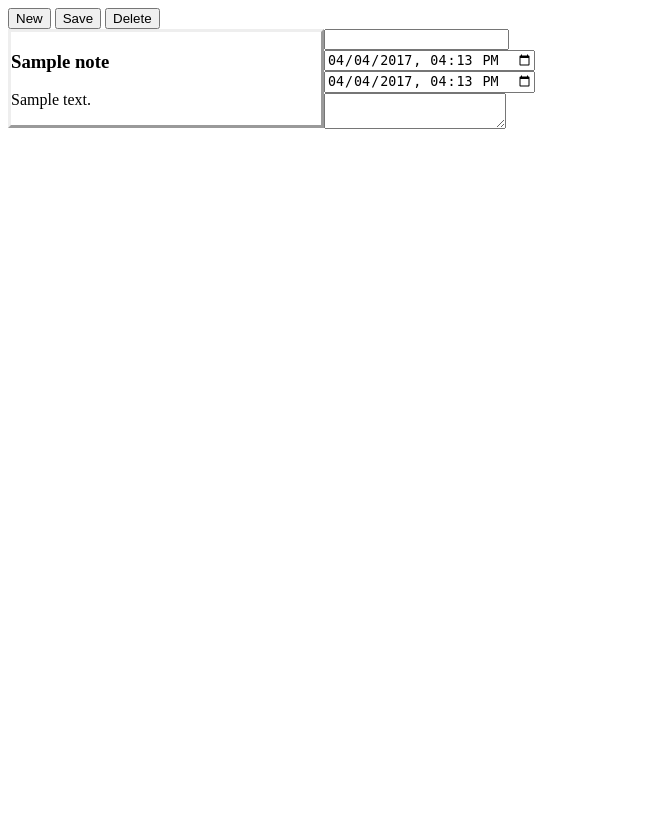
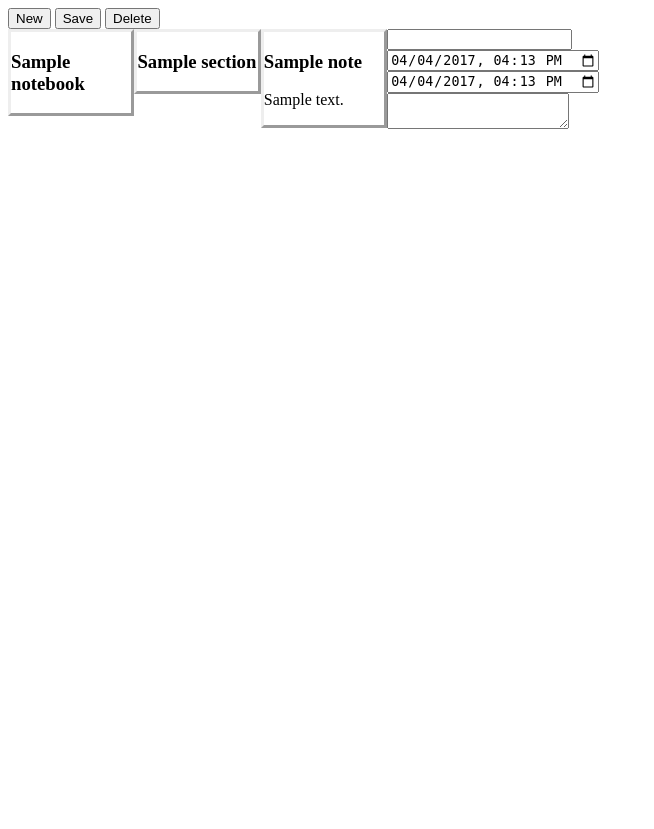
Before and after one commit to drmirk/notes, a Flask app: page / in a window 1280 px wide. Shown: the whole page, without its empty margins (0-654 px from the left). Run offline with Flask 2, Linux system fonts and the light colour scheme; tables that the repository leaves empty hold one stand-in row (values such as "Sample post"); some libraries are stand-ins or nearby versions.

Commit message:
All notebooks, all sections & all notes are displayed on screen

```diff
--- a/notes/static/css/style.css
+++ b/notes/static/css/style.css
@@ -1,12 +1,12 @@
 .all_notes {
-    width: 25%;
+    width: 10%;
     height:100vh;
     overflow-y: auto;
     float: left;
     text-align:justify;
 }
 .single_note {
-    width: 75%;
+    width: 70%;
     height:100vh;
     overflow-y: auto;
     float: left;
--- a/notes/templates/base.html
+++ b/notes/templates/base.html
@@ -13,6 +13,20 @@
             {{ my_form.new(form="main_form") }}
             {{ my_form.save(form="main_form") }}
             {{ my_form.delete(form="main_form") }}
+        </div>
+        <div class=all_notes tabindex="6">
+        {% for notebook in notebooks %}
+            <div class=single_preview>
+                <h3>{{ notebook.get_title() }}</h3>
+            </div>
+        {% endfor %}
+        </div>
+        <div class=all_notes tabindex="6">
+        {% for section in sections %}
+            <div class=single_preview>
+                <h3>{{ section.get_title() }}</h3>
+            </div>
+        {% endfor %}
         </div>
         <div class=all_notes tabindex="6">
         {% for note in notes %}
--- a/notes/views.py
+++ b/notes/views.py
@@ -56,11 +56,15 @@ def new_note():
     btw creation date can be changed, but modification date can't be changed'''
     my_form.creation_date.raw_data = current_time()
     my_form.modification_date.raw_data = current_time()
+    '''get all notebooks from database'''
+    notebooks = Notebook.query.all()
+    '''get all sections from database'''
+    sections = Section.query.all()
     '''get all notes from database in a descending order'''
     notes = Note.query.order_by(Note.creation_date.desc()).all()
     '''normally render the new note page
     and pass the form object and all notes from database'''
-    return render_template('new_note.html', my_form=my_form, notes=notes)
+    return render_template('new_note.html', my_form=my_form, notebooks=notebooks, sections=sections, notes=notes)
 
 '''this function displays a note from database
 when the address gets a note_id/primary key of a note
@@ -96,7 +100,11 @@ def view_note(note_id):
     my_form.note_body.data = single_note.get_body()
     my_form.creation_date.raw_data = single_note.get_creation_date()
     my_form.modification_date.raw_data = single_note.get_modification_date()
+    '''get all notebooks from database'''
+    notebooks = Notebook.query.all()
+    '''get all sections from database'''
+    sections = Section.query.all()
     '''get all notes from database in a descending order'''
     notes = Note.query.order_by(Note.creation_date.desc()).all()
     '''rendering note from database'''
-    return render_template('view_note.html', my_form=my_form, notes=notes, single_note=single_note)
+    return render_template('view_note.html', my_form=my_form, notebooks=notebooks, sections=sections, notes=notes, single_note=single_note)
```
